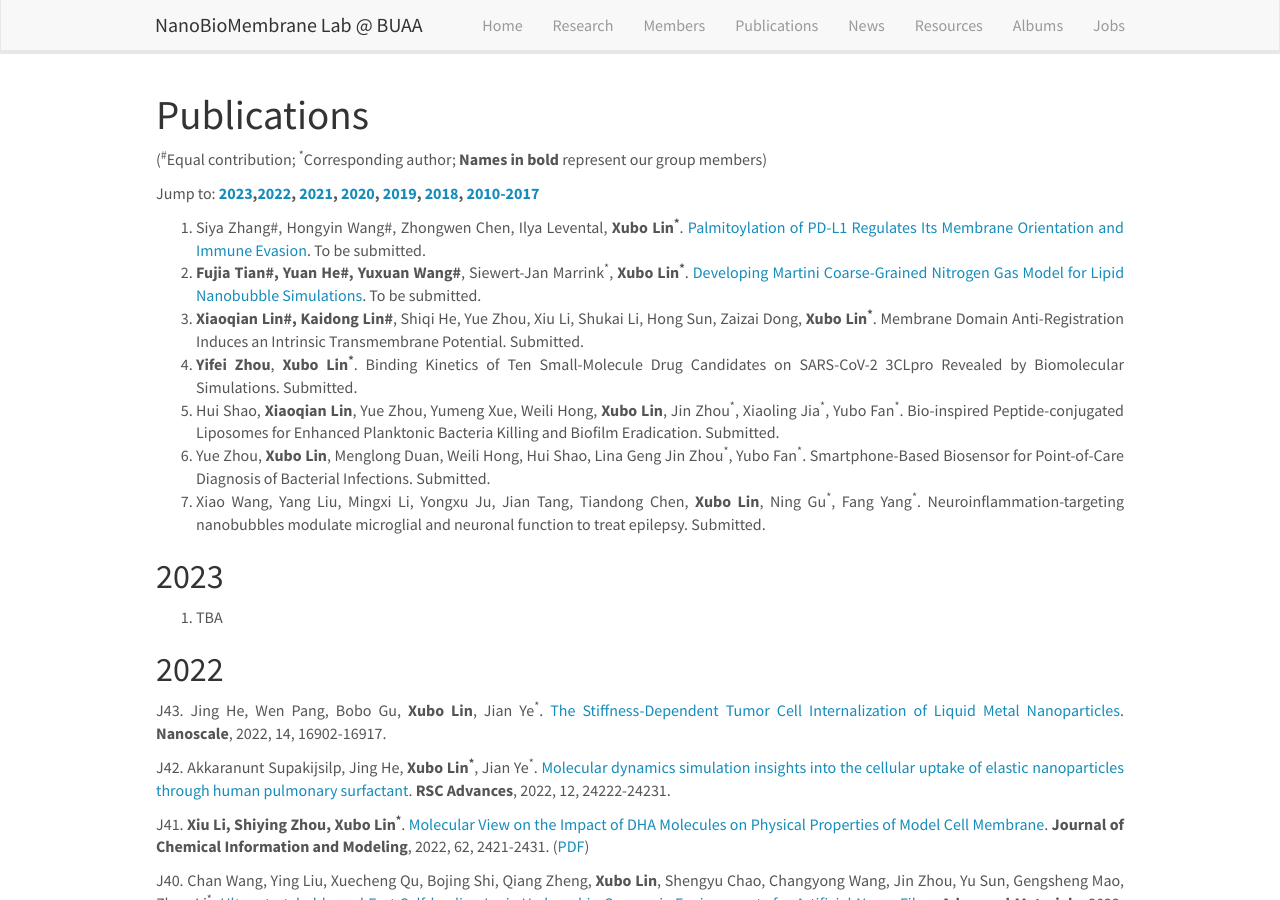
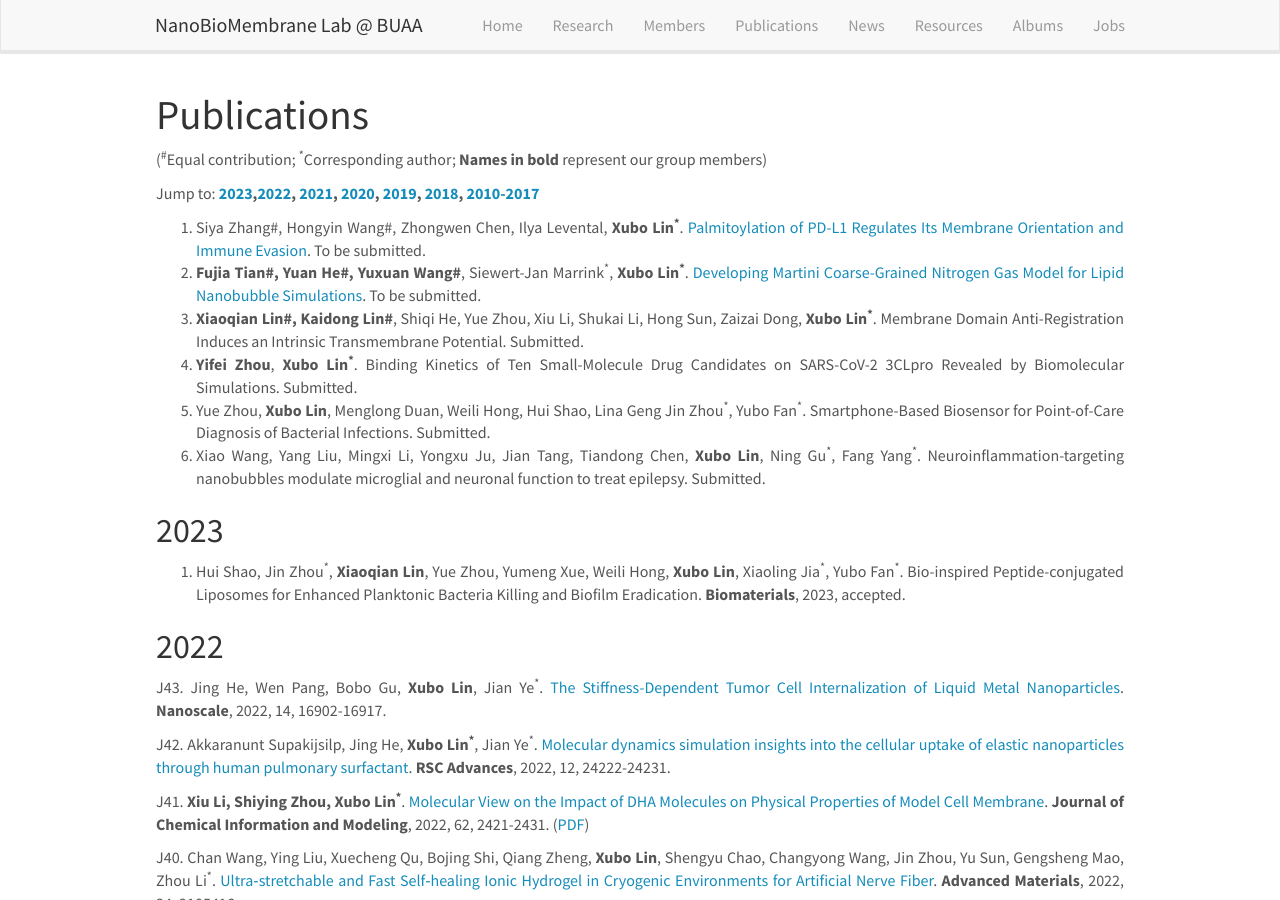
Before and after one commit to linxubo/linxubo.github.io, a Jekyll site: the page built from _pages/publications.md, in a window 1280 px wide and 900 px high. Built offline with Jekyll 4.4.1, drawn with Linux system fonts in a browser that asks for light colours; nearby versions of some CDN libraries; a script that is not in the unit is left out.

Commit message:
Update publications.md

```diff
--- a/_pages/publications.md
+++ b/_pages/publications.md
@@ -14,12 +14,11 @@
 3. **Fujia Tian#, Yuan He#, Yuxuan Wang#**, Siewert-Jan Marrink<sup>*</sup>, **Xubo Lin<sup>*</sup>**. [Developing Martini Coarse-Grained Nitrogen Gas Model for Lipid Nanobubble Simulations](http://dx.doi.org/10.26434/chemrxiv.13591283). To be submitted.
 4. **Xiaoqian Lin#, Kaidong Lin#**, Shiqi He, Yue Zhou, Xiu Li, Shukai Li, Hong Sun, Zaizai Dong, **Xubo Lin<sup>*</sup>**. Membrane Domain Anti-Registration Induces an Intrinsic Transmembrane Potential. Submitted.
 5. **Yifei Zhou**, **Xubo Lin<sup>*</sup>**. Binding Kinetics of Ten Small-Molecule Drug Candidates on SARS-CoV-2 3CLpro Revealed by Biomolecular Simulations. Submitted.
-6. Hui Shao, **Xiaoqian Lin**, Yue Zhou, Yumeng Xue, Weili Hong, **Xubo Lin**, Jin Zhou<sup>*</sup>, Xiaoling Jia<sup>*</sup>, Yubo Fan<sup>*</sup>. Bio-inspired Peptide-conjugated Liposomes for Enhanced Planktonic Bacteria Killing and Biofilm Eradication. Submitted.
-7. Yue Zhou, **Xubo Lin**, Menglong Duan, Weili Hong, Hui Shao, Lina Geng Jin Zhou<sup>*</sup>, Yubo Fan<sup>*</sup>. Smartphone-Based Biosensor for Point-of-Care Diagnosis of Bacterial Infections. Submitted.
-8. Xiao Wang, Yang Liu, Mingxi Li, Yongxu Ju, Jian Tang, Tiandong Chen, **Xubo Lin**, Ning Gu<sup>*</sup>, Fang Yang<sup>*</sup>. Neuroinflammation-targeting nanobubbles modulate microglial and neuronal function to treat epilepsy. Submitted.
+6. Yue Zhou, **Xubo Lin**, Menglong Duan, Weili Hong, Hui Shao, Lina Geng Jin Zhou<sup>*</sup>, Yubo Fan<sup>*</sup>. Smartphone-Based Biosensor for Point-of-Care Diagnosis of Bacterial Infections. Submitted.
+7. Xiao Wang, Yang Liu, Mingxi Li, Yongxu Ju, Jian Tang, Tiandong Chen, **Xubo Lin**, Ning Gu<sup>*</sup>, Fang Yang<sup>*</sup>. Neuroinflammation-targeting nanobubbles modulate microglial and neuronal function to treat epilepsy. Submitted.
 
 ## 2023
-1. TBA
+1. Hui Shao, Jin Zhou<sup>*</sup>, **Xiaoqian Lin**, Yue Zhou, Yumeng Xue, Weili Hong, **Xubo Lin**, Xiaoling Jia<sup>*</sup>, Yubo Fan<sup>*</sup>. Bio-inspired Peptide-conjugated Liposomes for Enhanced Planktonic Bacteria Killing and Biofilm Eradication. **Biomaterials**, 2023, accepted.
 
 ## 2022
 J43.	Jing He, Wen Pang, Bobo Gu, **Xubo Lin**, Jian Ye<sup>*</sup>. [The Stiffness-Dependent Tumor Cell Internalization of Liquid Metal Nanoparticles](https://pubs.rsc.org/en/Content/ArticleLanding/2022/NR/D2NR04293B). **Nanoscale**, 2022, 14, 16902-16917.
```
